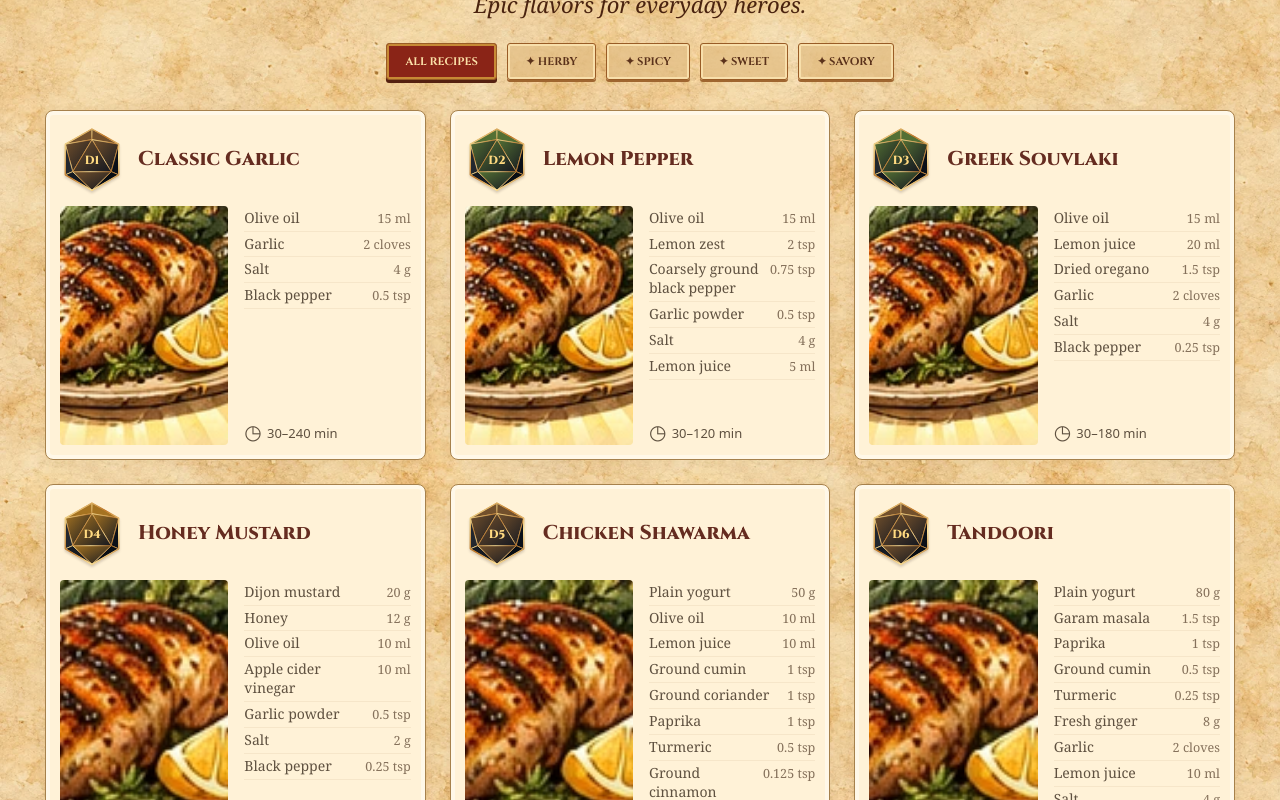
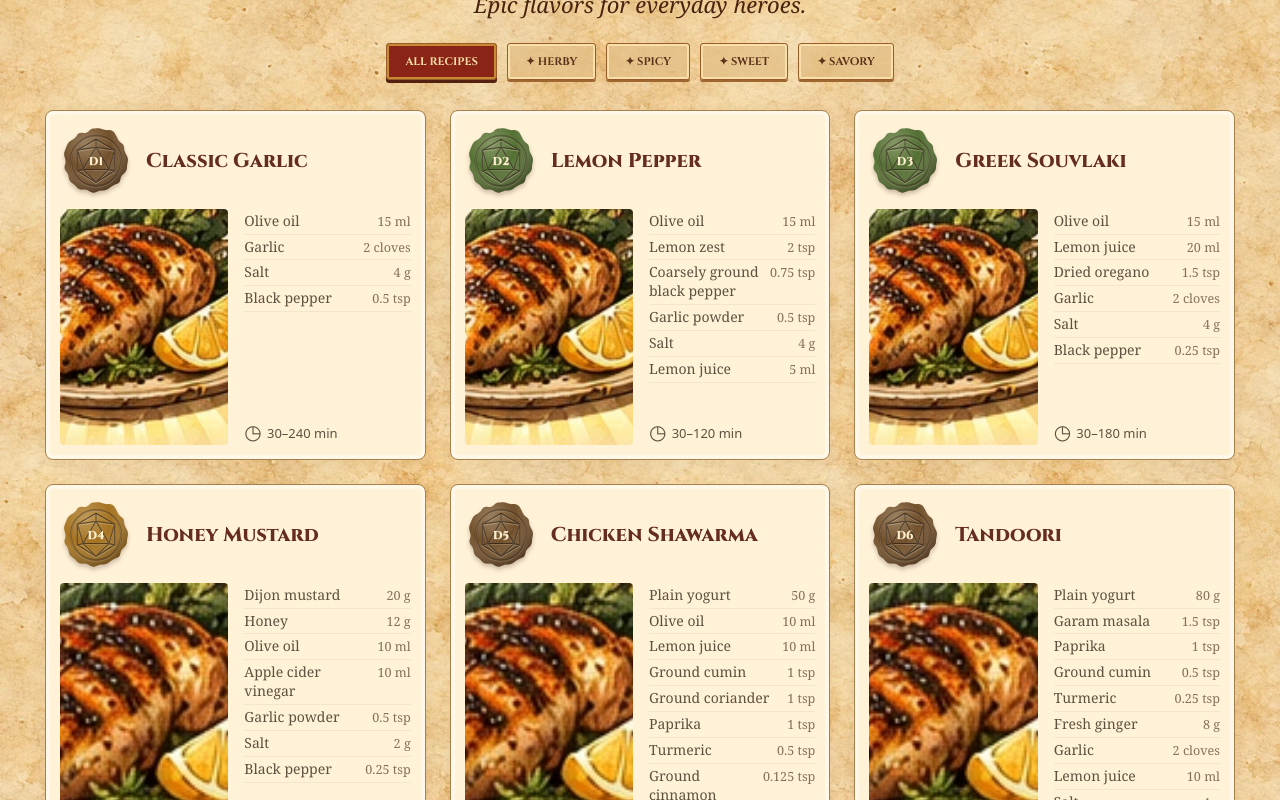
Before and after one commit to irenically/dungeons-and-drumsticks, a React (Vite) app: page / in a window 1280 px wide. Shown: the part 980-1780 px from the top of the page. Built offline with nearby package versions, Linux system fonts and the light colour scheme; a web font is replaced by a local one.

Commit message:
feat: turn recipe dice into colored embossed wax seals

```diff
--- a/src/components/RecipeGrid.tsx
+++ b/src/components/RecipeGrid.tsx
@@ -45,52 +45,73 @@ export function RecipeGrid({
             >
               <div className="card-header">
                 <span className="card-dice" aria-label={`D20 roll ${r.id}`}>
-                  <svg viewBox="0 0 240 245" aria-hidden="true">
+                  <svg viewBox="0 0 100 100" aria-hidden="true">
                     <defs>
-                      <linearGradient id={`tile-face-${r.id}`} x1="0" y1="0" x2="1" y2="1">
-                        <stop stopColor={r.ui.accentColor} />
-                        <stop offset="1" stopColor="#151820" />
-                      </linearGradient>
-                      <linearGradient id={`tile-gold-${r.id}`} x1="0" y1="0" x2="1" y2="1">
-                        <stop stopColor="#fff0a6" />
-                        <stop offset=".44" stopColor="#bd7527" />
-                        <stop offset=".73" stopColor="#ffe39a" />
-                        <stop offset="1" stopColor="#a76420" />
-                      </linearGradient>
+                      <radialGradient id={`wax-light-${r.id}`} cx="35%" cy="25%" r="80%">
+                        <stop stopColor="#fff8df" stopOpacity=".3" />
+                        <stop offset=".48" stopColor="#fff8df" stopOpacity="0" />
+                        <stop offset="1" stopColor="#170b06" stopOpacity=".45" />
+                      </radialGradient>
+                      <pattern
+                        id={`wax-grain-${r.id}`}
+                        width="9"
+                        height="8"
+                        patternUnits="userSpaceOnUse"
+                      >
+                        <circle cx="2" cy="3" r=".5" fill="#fff4da" opacity=".15" />
+                        <circle cx="7" cy="6" r=".6" fill="#1d0b04" opacity=".13" />
+                      </pattern>
                     </defs>
-                    <g
+                    <path
+                      className="wax-shape"
+                      d="M49 5C57 3 60 8 67 7S77 12 80 19 89 24 89 32 96 43 94 51 95 62 88 68 87 79 78 82 68 91 59 91 49 97 41 92 29 93 23 86 13 81 12 72 4 64 7 55 3 44 7 35 10 24 18 20 22 10 32 11 40 3 49 5Z"
                       fill={r.ui.accentColor}
-                      stroke={`url(#tile-gold-${r.id})`}
+                    />
+                    <path
+                      d="M49 5C57 3 60 8 67 7S77 12 80 19 89 24 89 32 96 43 94 51 95 62 88 68 87 79 78 82 68 91 59 91 49 97 41 92 29 93 23 86 13 81 12 72 4 64 7 55 3 44 7 35 10 24 18 20 22 10 32 11 40 3 49 5Z"
+                      fill={`url(#wax-light-${r.id})`}
+                    />
+                    <circle
+                      cx="50"
+                      cy="50"
+                      r="35"
+                      fill="none"
+                      stroke="#170b06"
+                      strokeOpacity=".3"
                       strokeWidth="3"
-                      strokeLinejoin="round"
-                    >
-                      <path d="M120 8 20 65 120 48Z" />
-                      <path d="M120 8 120 48 220 65Z" />
-                      <path d="M20 65 48 168 120 48Z" fill={`url(#tile-face-${r.id})`} />
-                      <path d="M120 48 192 168 220 65Z" fill={`url(#tile-face-${r.id})`} />
-                      <path d="M20 65 20 180 48 168Z" fill="#22272e" />
-                      <path d="M220 65 192 168 220 180Z" fill="#0b1018" />
-                      <path d="M20 180 120 238 48 168Z" fill="#151a22" />
-                      <path d="M192 168 120 238 220 180Z" fill="#080d14" />
-                      <path d="M48 168 120 238 192 168Z" fill={`url(#tile-face-${r.id})`} />
-                      <path d="M120 48 48 168 192 168Z" fill={`url(#tile-face-${r.id})`} />
+                    />
+                    <circle
+                      cx="50"
+                      cy="51.5"
+                      r="35"
+                      fill="none"
+                      stroke="#fff1cf"
+                      strokeOpacity=".2"
+                      strokeWidth="1.5"
+                    />
+                    <circle cx="50" cy="50" r="33" fill={`url(#wax-grain-${r.id})`} />
+                    <g fill="none" strokeWidth="1.7" strokeLinejoin="round">
+                      <path
+                        d="M50 20 76 35 76 64 50 80 24 64 24 35Z M50 20 50 31 24 35 M50 31 76 35 M24 35 32 62 24 64 M76 35 68 62 76 64 M50 31 32 62 68 62Z M32 62 50 80 68 62"
+                        stroke="#fff1cf"
+                        strokeOpacity=".3"
+                        transform="translate(0 1.2)"
+                      />
+                      <path
+                        d="M50 20 76 35 76 64 50 80 24 64 24 35Z M50 20 50 31 24 35 M50 31 76 35 M24 35 32 62 24 64 M76 35 68 62 76 64 M50 31 32 62 68 62Z M32 62 50 80 68 62"
+                        stroke="#190d08"
+                        strokeOpacity=".55"
+                      />
                     </g>
-                    <path
-                      d="M120 8 220 65 220 180 120 238 20 180 20 65Z"
-                      fill="none"
-                      stroke={`url(#tile-gold-${r.id})`}
-                      strokeWidth="5"
-                      strokeLinejoin="round"
-                    />
                     <text
-                      x="120"
-                      y="138"
+                      className="wax-number"
+                      x="50"
+                      y="56"
                       textAnchor="middle"
-                      fill="#ffda80"
-                      fontSize="44"
+                      fontSize="16"
                       fontWeight="800"
                       fontFamily="Cinzel, serif"
-                      stroke="none"
+                      fill="#fff0cf"
                     >
                       D{r.id}
                     </text>
--- a/src/styles.css
+++ b/src/styles.css
@@ -2432,3 +2432,18 @@ button:disabled {
   color: #85715b;
   text-align: right;
 }
+
+.card-dice {
+  width: 72px;
+  height: 72px;
+  filter: drop-shadow(0 3px 2px #3b1b1540);
+}
+.card-dice svg {
+  stroke: none;
+}
+.wax-number {
+  paint-order: stroke fill;
+  stroke: #2c150d55;
+  stroke-width: 1px;
+  filter: drop-shadow(0 1px 0 #fff4d133);
+}
```
